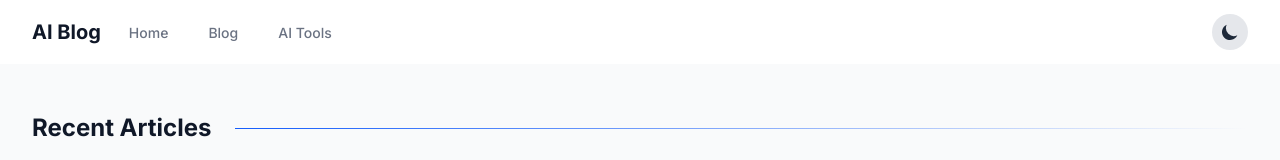
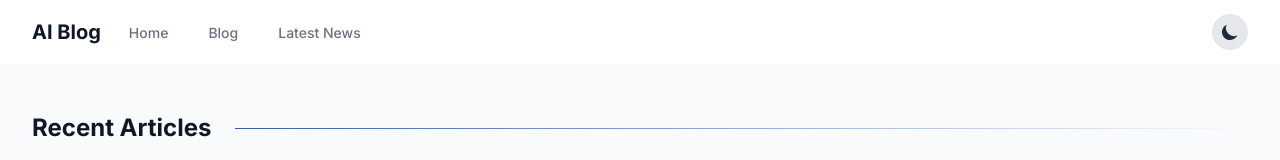
Before and after one commit to anandanair/ai-blog, a Next.js app: page / in a window 1280 px wide. Shown: the top 160 px of the page. Built offline with nearby package versions, Linux system fonts and the light colour scheme; no server answers; the database is empty.

Commit message:
refactor(Navbar): update navigation link from 'AI Tools' to 'Latest News'
Update the navigation link in the Navbar component to reflect the new page for 'Latest News' instead of 'AI Tools'. This change aligns with the updated content structure of the website.

```diff
--- a/src/components/Navbar.tsx
+++ b/src/components/Navbar.tsx
@@ -34,10 +34,10 @@ export default function Navbar() {
                 Blog
               </Link>
               <Link
-                href="/ai-tools"
+                href="/news"
                 className="border-transparent text-gray-500 dark:text-gray-300 hover:text-gray-700 dark:hover:text-white hover:border-gray-300 inline-flex items-center px-1 pt-1 border-b-2 text-sm font-medium"
               >
-                AI Tools
+                Latest News
               </Link>
             </div>
           </div>
```
